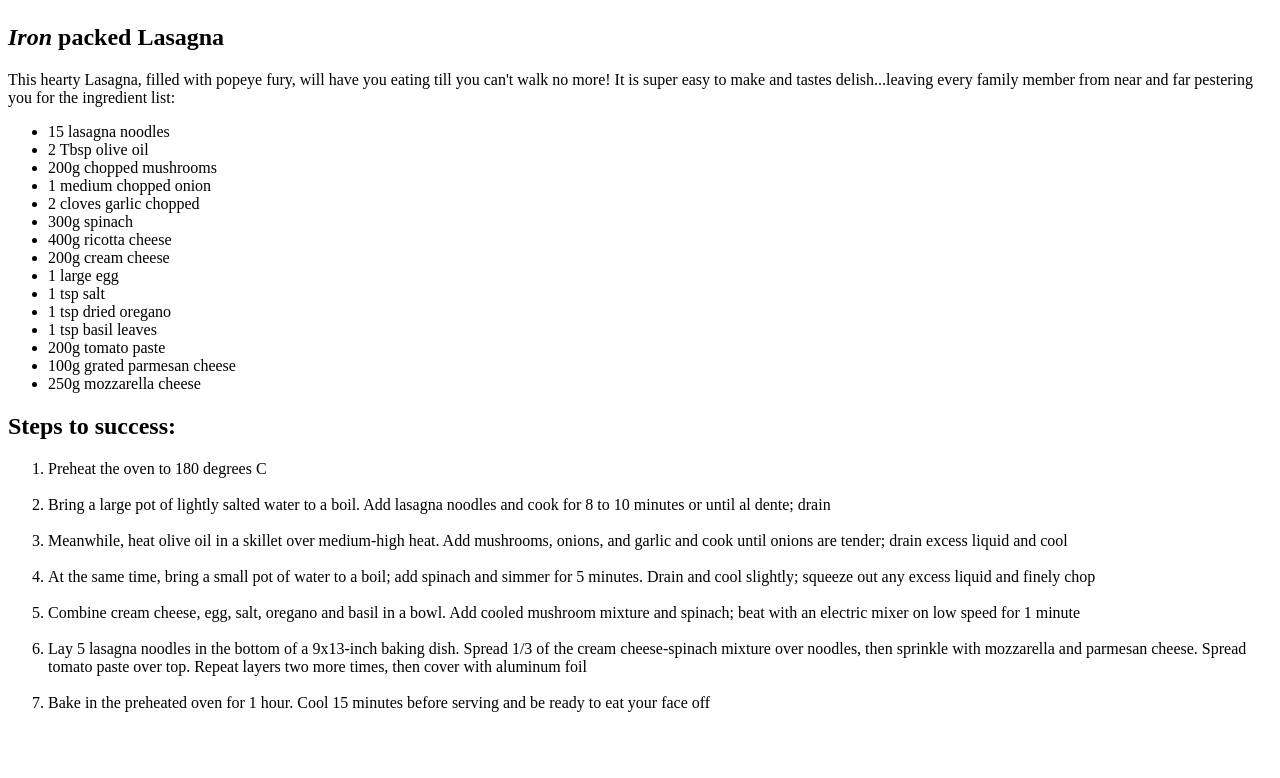
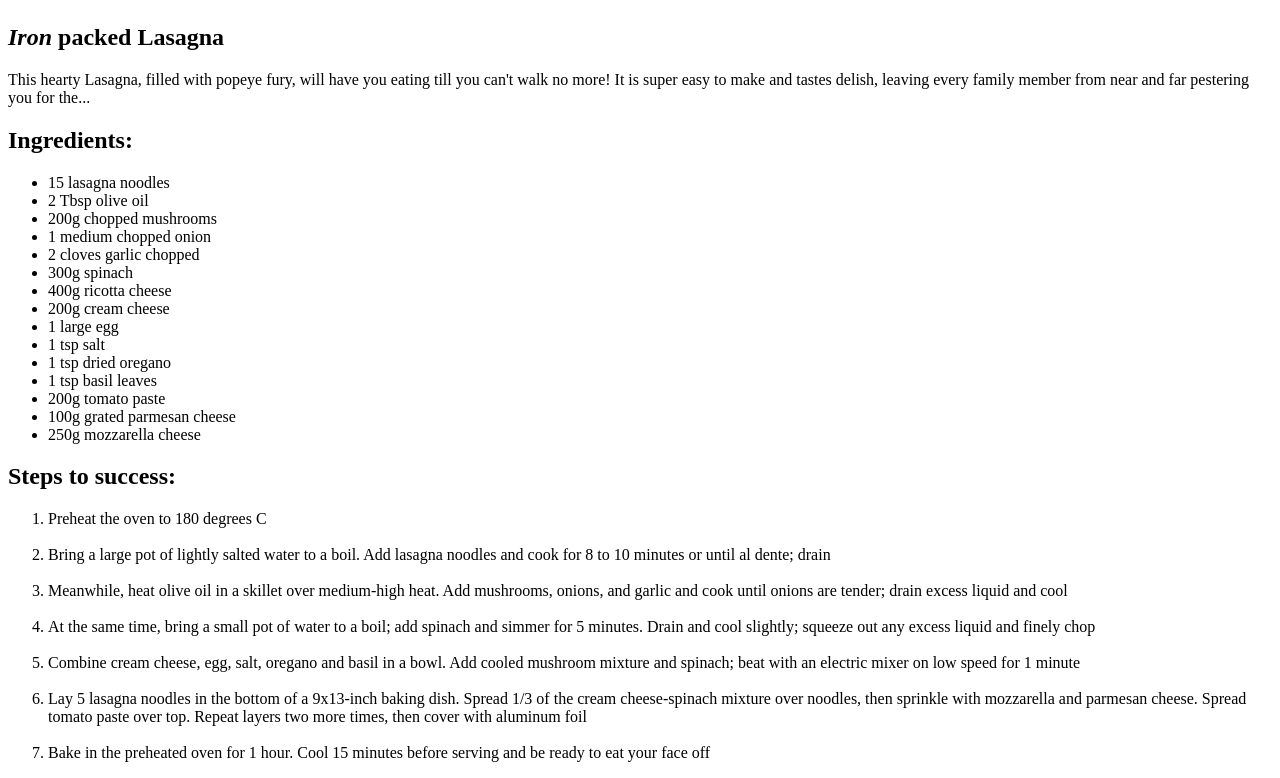
Before and after one commit to rein-dev/odin-recipes, a plain HTML site: page recipes/lasagna.html in a window 1280 px wide. Shown: the part 880-1658 px from the top of the page. Before the commit the page ends 1608 px from the top, so only its background shows below. Drawn offline with Linux system fonts and the light colour scheme; files whose address does not match are found by name.

Commit message:
Fixed ingredient heading <h2>

```diff
--- a/recipes/lasagna.html
+++ b/recipes/lasagna.html
@@ -9,8 +9,9 @@
     <img src="SpinachLasagna.jpg" alt="Spinach Lasagna Recipe">
     <h2><em>Iron</em> packed Lasagna</h2>
     <p>This hearty Lasagna, filled with popeye fury, will have you eating till you can't walk no more!
-        It is super easy to make and tastes delish...leaving every family member from near and far pestering you for the ingredient list:
+        It is super easy to make and tastes delish, leaving every family member from near and far pestering you for the...
     </p>
+    <h2>Ingredients:</h2>
     <ul>
         <li>15 lasagna noodles</li>
         <li>2 Tbsp olive oil</li>
```
